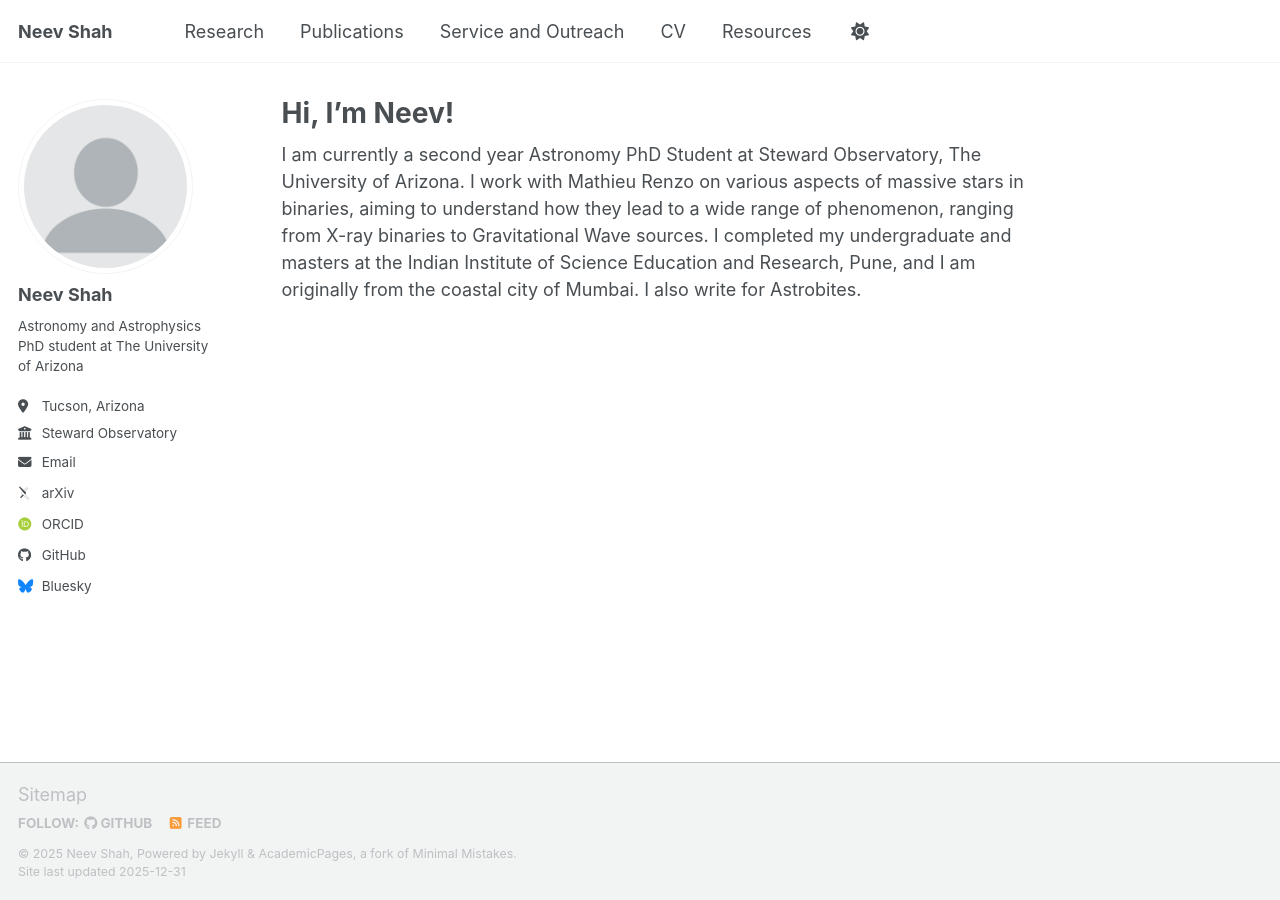
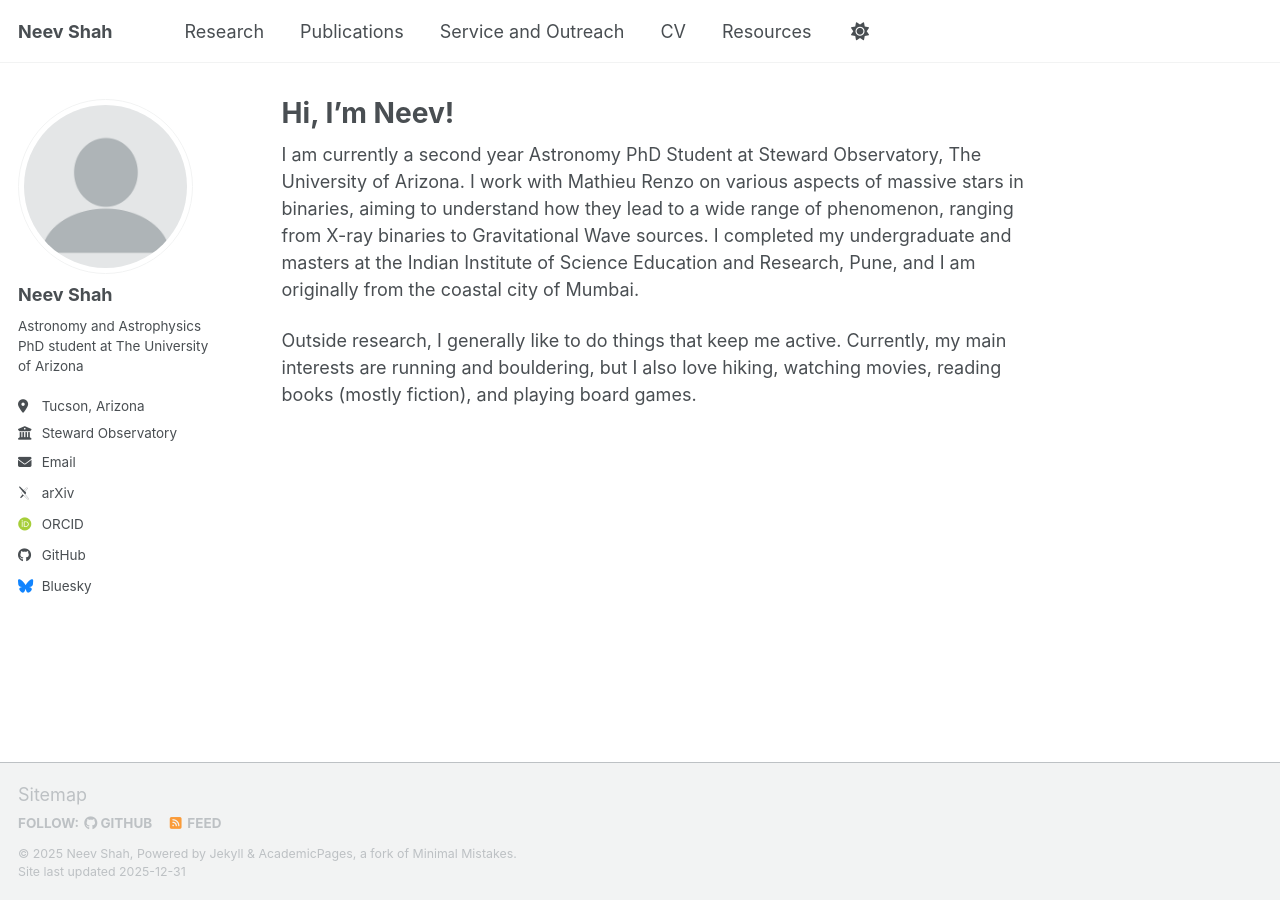
Before and after one commit to neevshah101/neevshah101.github.io, a Jekyll site: the page built from _pages/about.md, in a window 1280 px wide. Built offline with Jekyll 4.4.1, drawn with Linux system fonts in a browser that asks for light colours; some web fonts are replaced; a script bundle is joined from its source files by our own code; library files that are not in the unit come from our copies.

Commit message:
updated about me

```diff
--- a/_pages/about.md
+++ b/_pages/about.md
@@ -7,4 +7,6 @@ redirect_from:
   - /about.html
 ---
 
-I am currently a second year Astronomy PhD Student at Steward Observatory, The University of Arizona. I work with Mathieu Renzo on various aspects of massive stars in binaries, aiming to understand how they lead to a wide range of phenomenon, ranging from X-ray binaries to Gravitational Wave sources. I completed my undergraduate and masters at the Indian Institute of Science Education and Research, Pune, and I am originally from the coastal city of Mumbai. I also write for Astrobites.
+I am currently a second year Astronomy PhD Student at Steward Observatory, The University of Arizona. I work with Mathieu Renzo on various aspects of massive stars in binaries, aiming to understand how they lead to a wide range of phenomenon, ranging from X-ray binaries to Gravitational Wave sources. I completed my undergraduate and masters at the Indian Institute of Science Education and Research, Pune, and I am originally from the coastal city of Mumbai.
+
+Outside research, I generally like to do things that keep me active. Currently, my main interests are running and bouldering, but I also love hiking, watching movies, reading books (mostly fiction), and playing board games.
```
